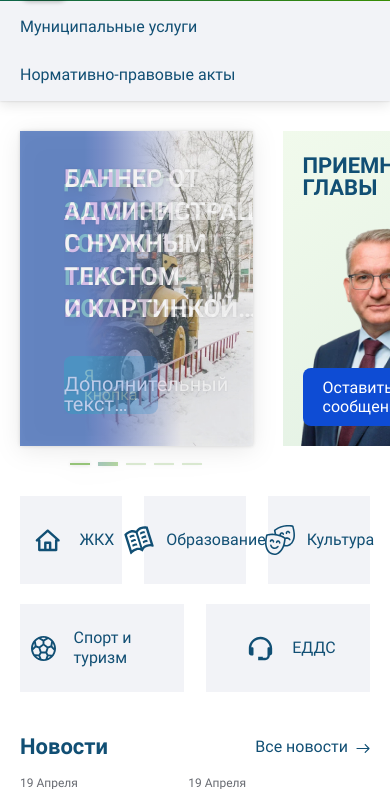
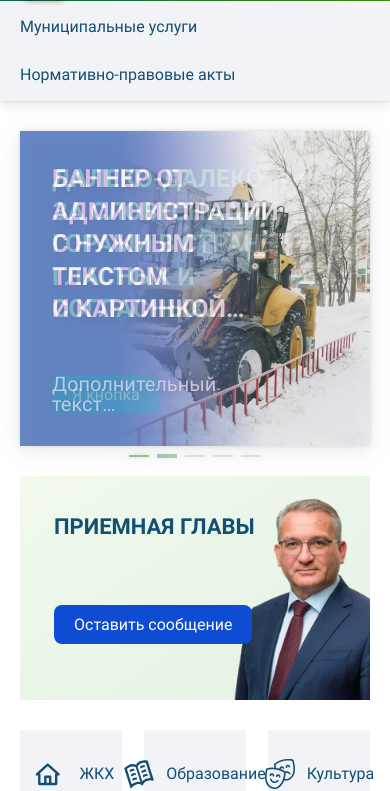
Before and after one commit to Tvisher/sredneuralsk, a plain HTML site: page docs/index.html in a window 390 px wide. Shown: the part 59-850 px from the top of the page. Drawn offline with nearby package versions, Linux system fonts and the light colour scheme.

Commit message:
adaptive+

```diff
--- a/docs/index.html
+++ b/docs/index.html
@@ -155,7 +155,7 @@
                             <img src="img/chapter.png" alt="">
                         </div>
                         <div class="chapter__content">
-                            <h2 class="chapter__title">Приемная </br>главы</h2>
+                            <h2 class="chapter__title">Приемная главы</h2>
                             <a href="#" class="chapter__btn btn fillBtn">Оставить сообщение</a>
                         </div>
                     </div>
@@ -419,7 +419,7 @@
         </section>
         <section class="honoraries">
             <div class="container">
-                <h2 class="honoraries__title">Информация для граждан</h2>
+                <h2 class="honoraries__title">Почетные граждане г. Среднеуральск</h2>
                 <div class="honoraries__slider swiper">
                     <div class="swiper-pagination lines"></div>
                     <div class="swiper-wrapper">
--- a/src/js/app.js
+++ b/src/js/app.js
@@ -45,12 +45,17 @@ const honorariesSlider = new Swiper('.honoraries__slider', {
     autoplay: {
         delay: 5000,
     },
-    spaceBetween: 45,
+    spaceBetween: 20,
     pagination: {
         el: '.swiper-pagination',
         type: 'bullets',
         clickable: 1,
     },
+    breakpoints: {
+        992: {
+            spaceBetween: 45,
+        }
+    }
 });
 
 const afficheSliderSpeed = 500;
@@ -86,7 +91,6 @@ const afficheSlider = new Swiper('.affiche__slider', {
                 swiper.enable();
             }, afficheSliderSpeed);
         },
-
     }
 });
 
--- a/src/scss/common/buttons.scss
+++ b/src/scss/common/buttons.scss
@@ -3,6 +3,7 @@
   font-family: $mainFont;
   font-weight: 400;
   display: flex;
+  text-align: center;
   width: fit-content;
   align-items: center;
   justify-content: center;
--- a/src/scss/main.scss
+++ b/src/scss/main.scss
@@ -502,6 +502,7 @@ h4 {
   box-shadow: inset 0px 0px 15px rgba(0, 0, 0, 0.09);
 
   .honorable {
+    height: auto;
     width: 340px;
     display: flex;
     align-items: flex-start;
@@ -827,6 +828,9 @@ h4 {
 }
 
 @media (max-width: 1190px) {
+  .slide-baner__grad {
+    padding: 32px;
+  }
   .main-body__wrapper {
     flex-direction: column;
   }
@@ -848,7 +852,7 @@ h4 {
       padding: 0px 10px;
       justify-content: space-between;
       padding-top: 4px;
-      flex: 0 0 100%;
+      flex: auto;
       order: 3;
       display: flex;
       flex-wrap: wrap;
@@ -856,7 +860,7 @@ h4 {
       margin-left: -10px;
     }
     .news__item {
-      width: 49%;
+      width: 48.5%;
     }
   }
   .affiche__slider {
@@ -894,4 +898,32 @@ h4 {
   .affiche__slider {
     padding-bottom: 37px;
   }
+
+  .honoraries .honorable {
+    flex-direction: column;
+  }
 }
+
+@media (max-width: 880px) {
+  .main-screen__wrapper {
+    flex-direction: column;
+    gap: 18px;
+  }
+  .main-screen__slider,
+  .main-screen__chapter {
+    width: 100%;
+    flex: auto;
+  }
+  .main-screen__slider {
+    padding-bottom: 12px;
+  }
+  .main-screen__chapter {
+    height: 224px;
+    padding-top: 40px;
+    padding-left: 34px;
+    padding-bottom: 56px;
+  }
+  .main-screen__chapter .chapter__img img {
+    height: 100%;
+  }
+}
```
Also changed, not shown: src/index.html (+2 -2 lines), docs/css/main.css, docs/css/main.min.css, docs/js/app.min.js.
